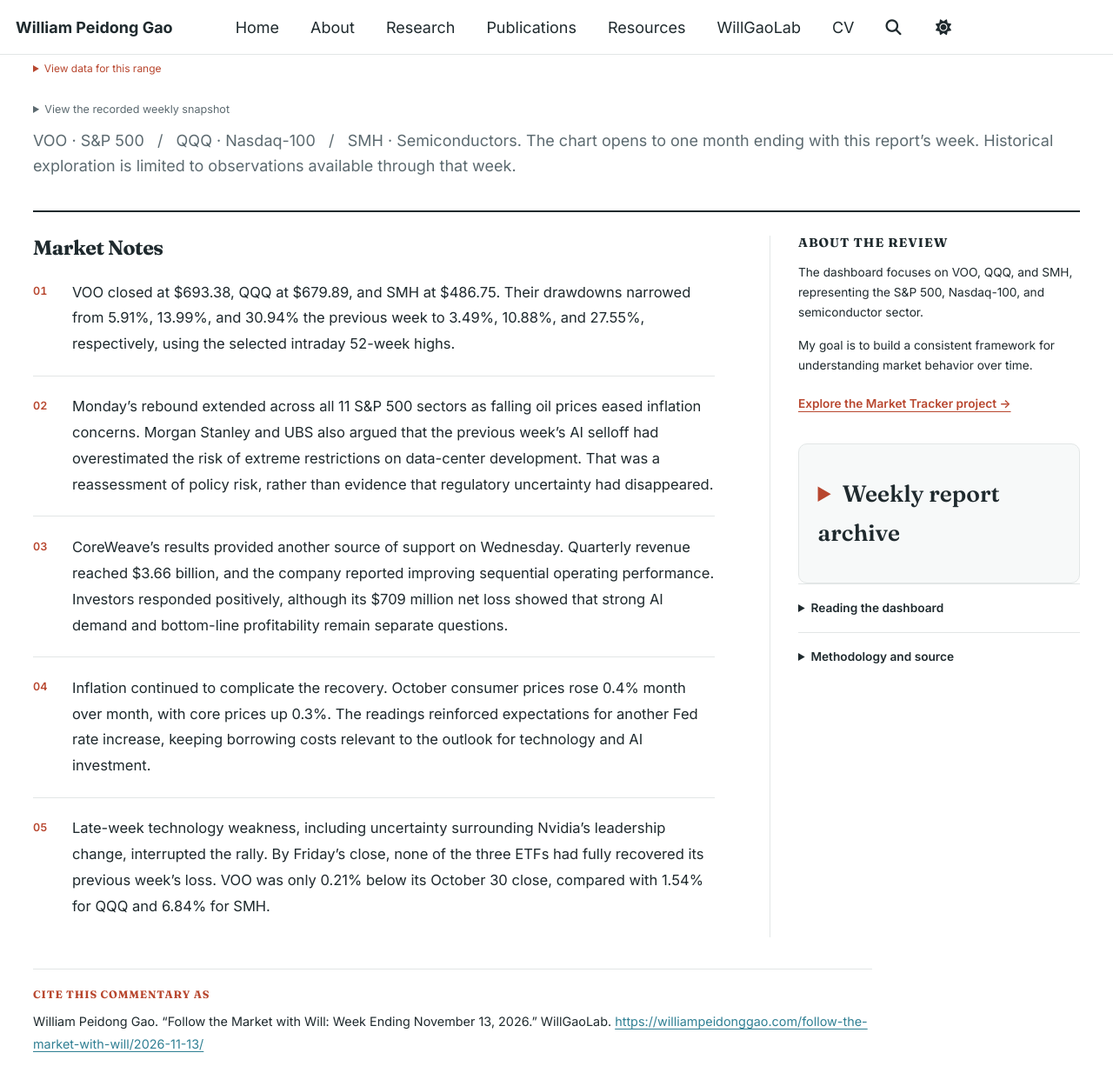
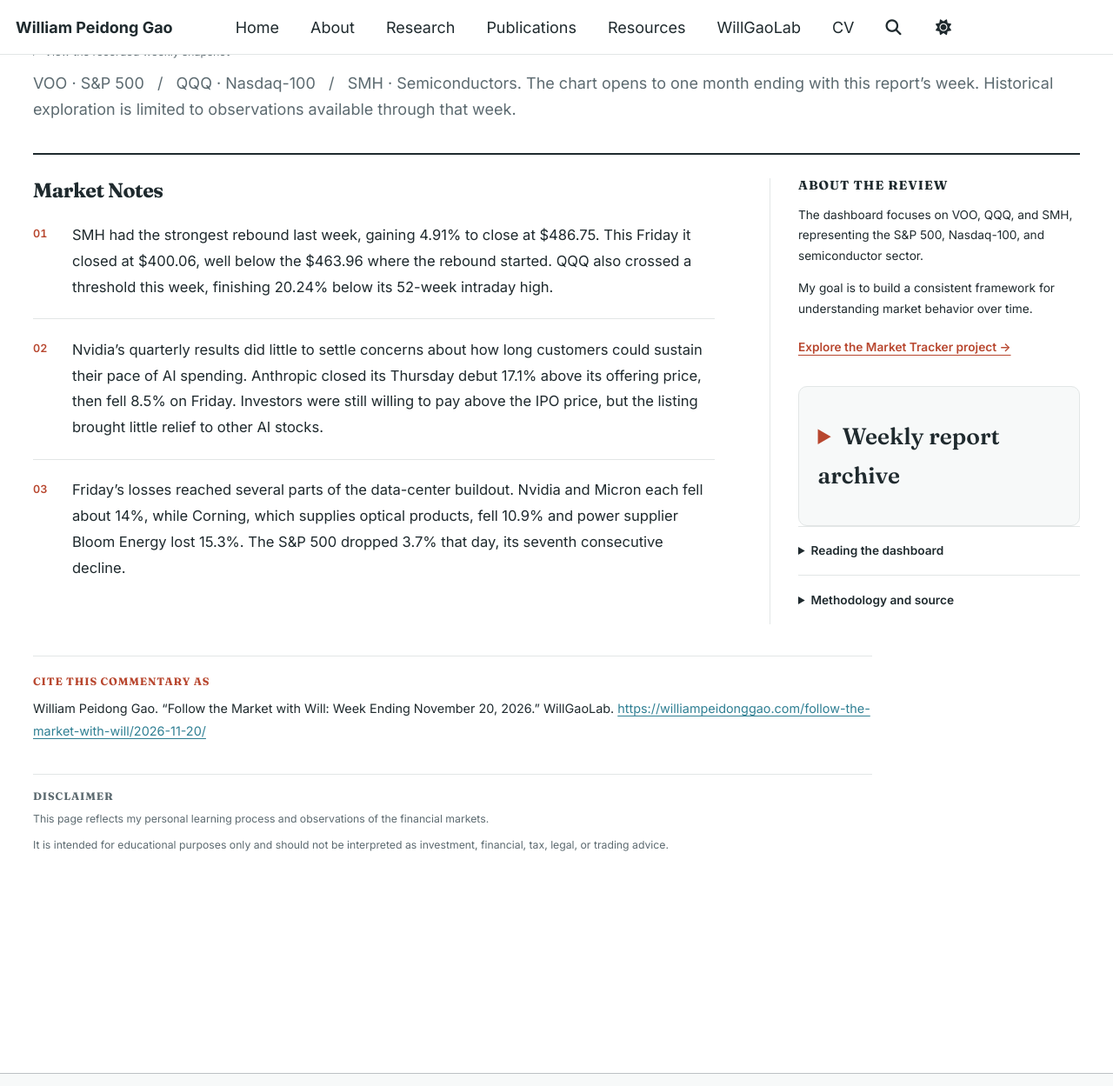
Before and after one commit to PeidongGao/WilliamGaoWeb, a Jekyll site: the page built from _pages/follow-the-market-with-will.md, in a window 1280 px wide and 1400 px high, scrolled down 1874 px, cut to the strip 0-1249 px from the top of the window. Shown: the whole strip at 87% size. Built offline with Jekyll 4.4.1, drawn with Linux system fonts in a browser that asks for light colours; some of the changed text lies outside the part shown.

Commit message:
Publish November 20 weekly market commentary and dashboard

```diff
--- a/_data/weekly_market_commentary.yml
+++ b/_data/weekly_market_commentary.yml
@@ -1,3 +1,11 @@
+- date: "2026-11-20"
+  summary: "Last week’s rebound was completely wiped out. VOO fell 8.34%, QQQ 10.51%, and SMH 17.81%. All three closed below where they stood on November 6, before the rebound began. Investors were already questioning whether the returns on AI spending could justify the valuations. Nvidia’s earnings and Anthropic’s market debut gave them two reasons to revisit that question, and the selling accelerated into Friday."
+  key_observation: "What stands out to me is that even VOO is now more than 10% below its 52-week high. Last Friday it was only 3.49% below. SMH’s drawdown is much deeper at 40.45%, but seeing VOO cross 10% tells me how far this selloff has spread beyond semiconductors."
+  market_notes:
+    - "SMH had the strongest rebound last week, gaining 4.91% to close at $486.75. This Friday it closed at $400.06, well below the $463.96 where the rebound started. QQQ also crossed a threshold this week, finishing 20.24% below its 52-week intraday high."
+    - "Nvidia’s quarterly results did little to settle concerns about how long customers could sustain their pace of AI spending. Anthropic closed its Thursday debut 17.1% above its offering price, then fell 8.5% on Friday. Investors were still willing to pay above the IPO price, but the listing brought little relief to other AI stocks."
+    - "Friday’s losses reached several parts of the data-center buildout. Nvidia and Micron each fell about 14%, while Corning, which supplies optical products, fell 10.9% and power supplier Bloom Energy lost 15.3%. The S&P 500 dropped 3.7% that day, its seventh consecutive decline."
+
 - date: "2026-11-13"
   summary: "All three ETFs rebounded this week: VOO gained 2.57%, QQQ 3.63%, and SMH 4.91%. Lower oil prices supported Monday’s rally, while CoreWeave’s results helped restore some confidence in AI demand midweek. The gains recovered part of the recent losses, but QQQ remained 10.88% below its selected 52-week high and SMH remained 27.55% below. The distance still left to recover stands out more than one positive week."
   key_observation: "SMH had the strongest weekly rebound and still had the deepest drawdown. That combination shows how much damage remains after the semiconductor selloff. QQQ also finished more than 10% below its high, while VOO was much closer at 3.49% below. This week improved the picture, but it provides limited evidence that the recovery can last."
--- a/assets/data/weekly-market-history.csv
+++ b/assets/data/weekly-market-history.csv
@@ -62,3 +62,6 @@ week_ending,ticker,drawdown,week_over_week
 2026-11-13,QQQ,-0.108762,0.036260
 2026-11-13,SMH,-0.275486,0.049121
 2026-11-13,VOO,-0.034921,0.025725
+2026-11-20,QQQ,-0.202409,-0.105076
+2026-11-20,SMH,-0.404522,-0.178100
+2026-11-20,VOO,-0.115426,-0.083418
```
Also changed, not shown: images/market/weekly-market-dashboard.png.
